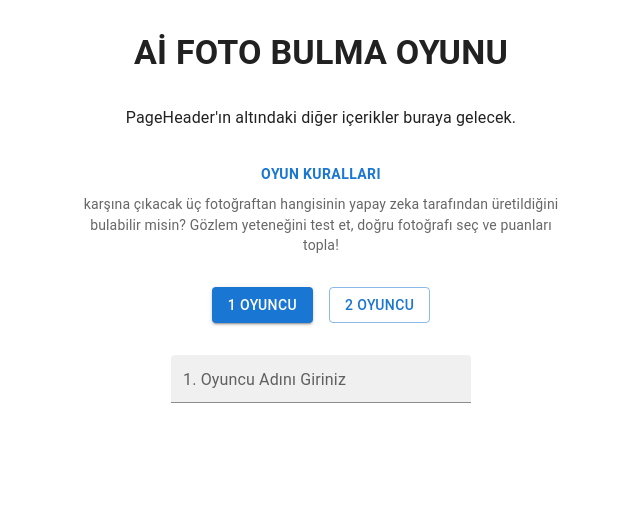
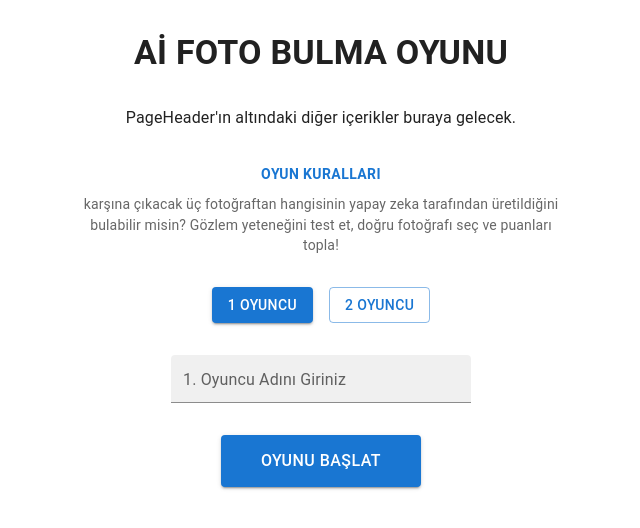
Before and after one commit to Grkn02/1030510590_BS435_WebProgramlama, a React (Vite) app: page / in a window 1280 px wide. Shown: the top 528 px of the page, without its empty margins (319-959 px from the left). Built offline with nearby package versions, Linux system fonts and the light colour scheme; some icons are missing.

Commit message:
react router eklenerek sayfa navigasyonu sağlnadı ve setupage oluşturuldu

```diff
--- a/package.json
+++ b/package.json
@@ -15,7 +15,8 @@
     "@mui/icons-material": "^7.3.4",
     "@mui/material": "^7.3.4",
     "react": "^19.1.1",
-    "react-dom": "^19.1.1"
+    "react-dom": "^19.1.1",
+    "react-router-dom": "^7.9.5"
   },
   "devDependencies": {
     "@eslint/js": "^9.36.0",
--- a/src/App.tsx
+++ b/src/App.tsx
@@ -1,62 +1,32 @@
-import { Box, Button, Container, Typography } from "@mui/material";
-import { Stack } from "@mui/material";
-import PageHeader from "./components/PageHeader/PageHeader";
-import RulesDisplay from "./pages/SetupPage/RulesDisplay";
-import PlayerNameInputs from "./pages/SetupPage/PlayerNameInputs";
-import { useState } from "react";
-import GameModeButtons from "./pages/SetupPage/GameModeButtons";
+
+import SetupPage from "./pages/SetupPage/SetupPage";
+import GamePage from "./pages/GamePage/GamePage";
+import { Routes, Route } from 'react-router-dom';
 
 function App() {
 
 
-  const [playerCount, setPlayerCount] = useState<number>(1);
 
-
-  const [currentNames, setCurrentNames] = useState<string[]>([]);
-
-
-  const handleNamesChange = (names: string[]) => {
-
-    setCurrentNames(names);
-  };
-
-  const handlePlayerChange = (player: number) =>{
-    setPlayerCount(player);
-
-  }
 
 
 
 
   return (
+    <div>
+      {/* <Routes> bileşeni, tüm rotalarınızı kapsar */}
+      <Routes>
 
-    <Container sx={{ my: 4 }}  maxWidth="sm">
+        {/* Ana sayfa (/) için SetupPage'i göster */}
+        <Route path="/" element={<SetupPage />} />
 
+        {/* /game yoluna gidilince GamePage'i göster */}
+        <Route path="/game" element={<GamePage />} />
 
-      <Stack
-        spacing={4}
-        alignItems="center"
-      >
+        {/* Eşleşmeyen tüm yollar için bir "Not Found" sayfası da ekleyebilirsiniz */}
+        { <Route path="*" element={<div>404 - Sayfa Bulunamadı</div>} /> }
 
-
-        <PageHeader title="Aİ FOTO BULMA OYUNU" />
-
-        <Typography variant="body1">
-          { currentNames[1]} PageHeader'ın altındaki diğer içerikler buraya gelecek.{ currentNames[0]}
-        </Typography>
-
-        <RulesDisplay rulesText="karşına çıkacak üç fotoğraftan hangisinin yapay zeka tarafından üretildiğini bulabilir misin? Gözlem yeteneğini test et, doğru fotoğrafı seç ve puanları topla!"/>
-
-        <GameModeButtons onPlayerChange={handlePlayerChange} />
-
-        <PlayerNameInputs playerCount={playerCount} onNamesChange={handleNamesChange}/>
-
-
-
-
-
-      </Stack>
-    </Container>
+      </Routes>
+    </div>
   );
 
 
--- a/src/main.tsx
+++ b/src/main.tsx
@@ -5,7 +5,7 @@ import App from './App.tsx'
 
 import { ThemeProvider, createTheme } from '@mui/material/styles';
 import CssBaseline from '@mui/material/CssBaseline';
-
+import { BrowserRouter } from 'react-router-dom'
 
 
 const theme = createTheme({
@@ -19,8 +19,10 @@ createRoot(document.getElementById('root')!).render(
   <StrictMode>
     {/* Bütün uygulamayı (App) MUI'nin tema sağlayıcısı ile sarmalıyoruz */}
     <ThemeProvider theme={theme}>
+      <BrowserRouter>
       <CssBaseline />
         <App />
+      </BrowserRouter>
 
     </ThemeProvider>
 
--- a/src/pages/GamePage/GamePage.tsx
+++ b/src/pages/GamePage/GamePage.tsx
@@ -0,0 +1,15 @@
+
+
+// --- Bileşen Adı Güncellendi (App -> SetupPage) ---
+function GamePage() {
+
+
+
+  return (
+    <>fdgdsgdsgds</>
+
+  );
+}
+
+
+export default GamePage;
--- a/src/pages/SetupPage/SetupPage.tsx
+++ b/src/pages/SetupPage/SetupPage.tsx
@@ -0,0 +1,65 @@
+import { Button, Container, Typography } from "@mui/material"; // Kullanılmayan Box ve Button kaldırıldı
+import { Stack } from "@mui/material";
+import { useState } from "react";
+import RulesDisplay from "./RulesDisplay";
+import PlayerNameInputs from "./PlayerNameInputs";
+import GameModeButtons from "./GameModeButtons";
+import PageHeader from "../../components/PageHeader/PageHeader";
+import { useNavigate } from "react-router-dom";
+
+// --- Bileşen Adı Güncellendi (App -> SetupPage) ---
+function SetupPage() {
+
+  // --- Tüm state ve handler mantığı buraya taşındı ---
+  const [playerCount, setPlayerCount] = useState<number>(1);
+  const [currentNames, setCurrentNames] = useState<string[]>([]);
+
+  const navigate = useNavigate();
+
+  const handleNamesChange = (names: string[]) => {
+    setCurrentNames(names);
+  };
+
+  const handlePlayerChange = (player: number) => {
+    setPlayerCount(player);
+  };
+
+  const handleStartGame = () => {
+    navigate('/game');
+  };
+
+  return (
+    // --- JSX (render) kısmı aynen kopyalandı ---
+    <Container sx={{ my: 4 }} maxWidth="sm">
+      <Stack
+        spacing={4}
+        alignItems="center"
+      >
+        <PageHeader title="Aİ FOTO BULMA OYUNU" />
+
+        <Typography variant="body1">
+          { currentNames[1]} PageHeader'ın altındaki diğer içerikler buraya gelecek.{ currentNames[0]}
+        </Typography>
+
+        <RulesDisplay rulesText="karşına çıkacak üç fotoğraftan hangisinin yapay zeka tarafından üretildiğini bulabilir misin? Gözlem yeteneğini test et, doğru fotoğrafı seç ve puanları topla!"/>
+
+        <GameModeButtons onPlayerChange={handlePlayerChange} />
+
+        <PlayerNameInputs playerCount={playerCount} onNamesChange={handleNamesChange}/>
+
+        <Button
+          onClick={handleStartGame}
+          variant="contained"
+          color="primary"
+          sx={{ py: 1.5, px: 5, fontSize: '1rem' }}
+        >
+         Oyunu Başlat
+        </Button>
+
+      </Stack>
+    </Container>
+  );
+}
+
+// --- Export Adı Güncellendi ---
+export default SetupPage;
```
Also changed, not shown: 1 other file (tests, documents, lock files or other folders).
